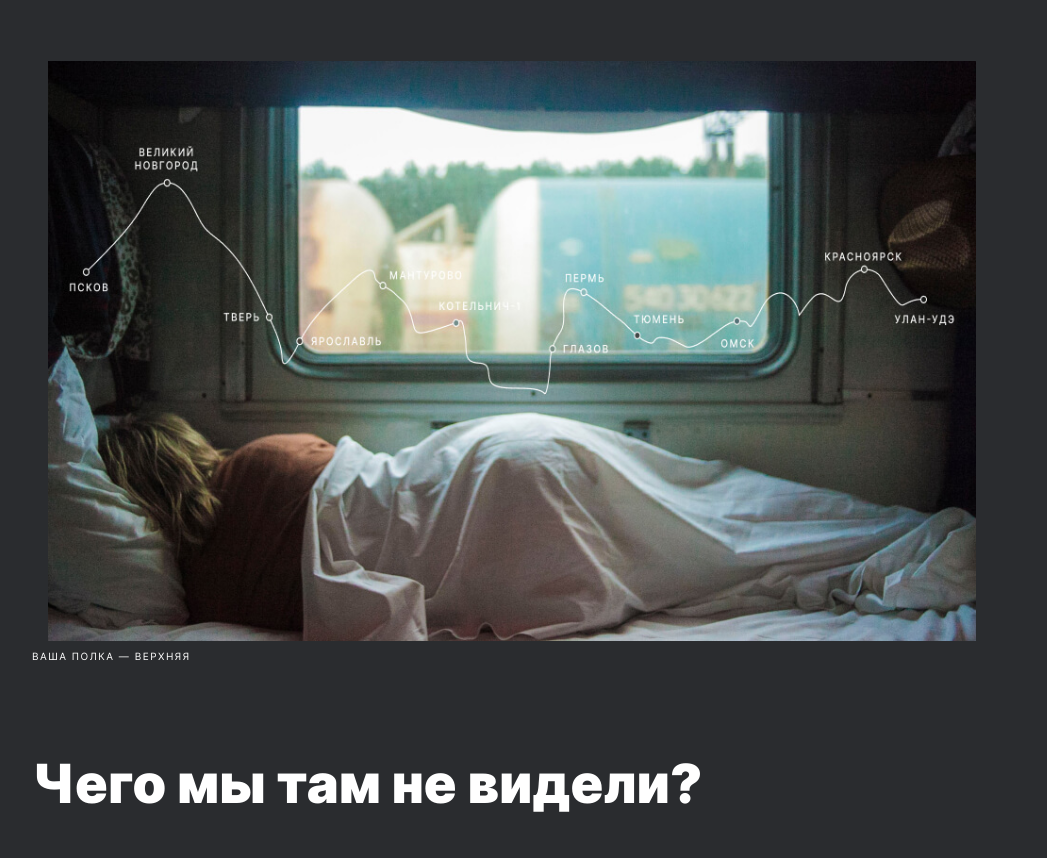
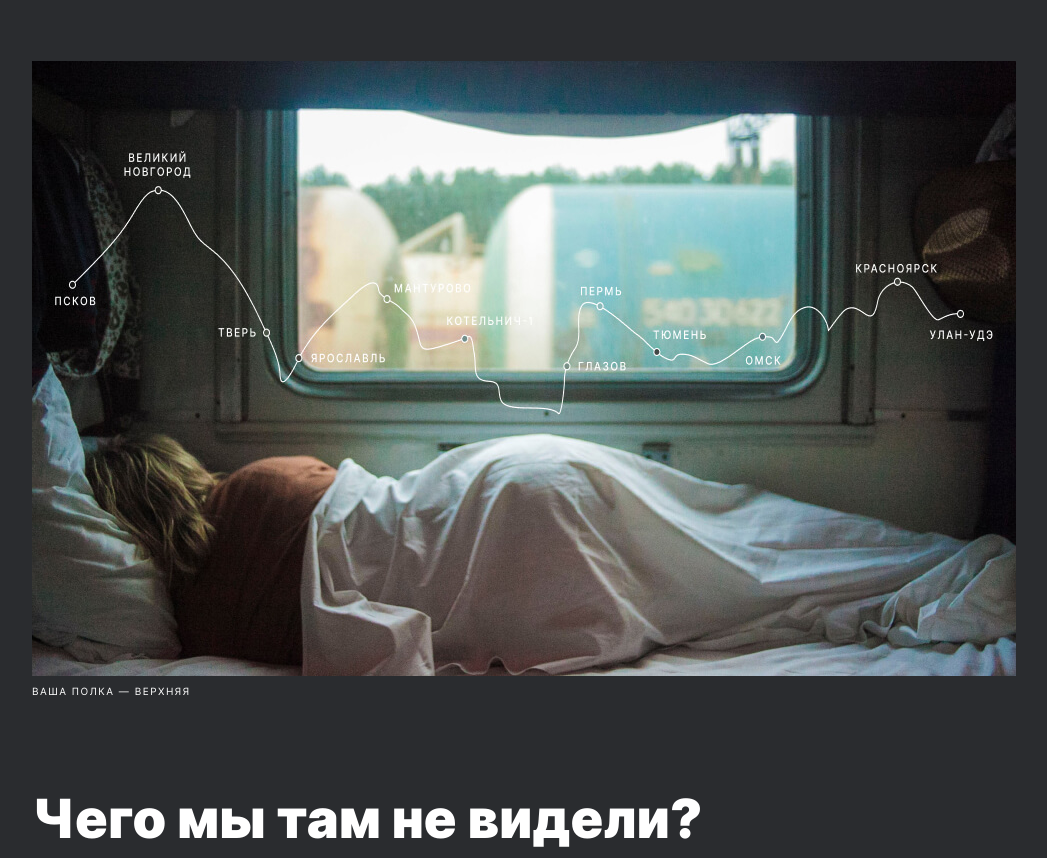
Before and after one commit to NKaverin/russian-travel, a plain HTML site: page index.html in a window 1280 px wide. Shown: the part 443-1301 px from the top of the page, without its empty margins (116-1163 px from the left). Drawn offline with Linux system fonts and the light colour scheme.

Commit message:
Add files via upload

```diff
--- a/blocks/lead/__image/lead__image.css
+++ b/blocks/lead/__image/lead__image.css
@@ -1,7 +1,7 @@
 .lead__image {
     margin: 40px 40px 0 auto;
     width: 100%;
-    max-width: 928px;
+    max-width: 984px;
 }
 
 @media screen and (min-width: 768px) {
```
